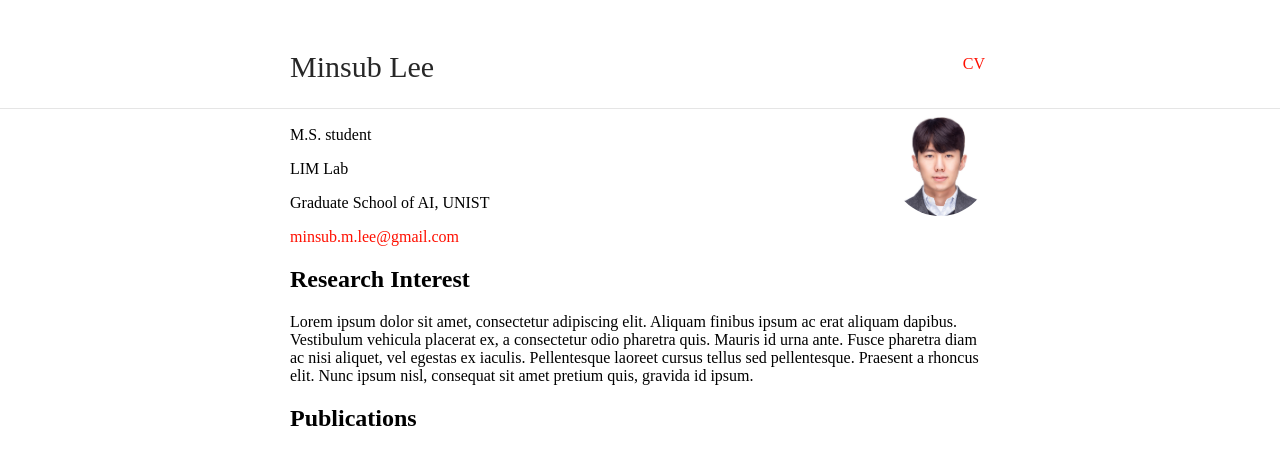
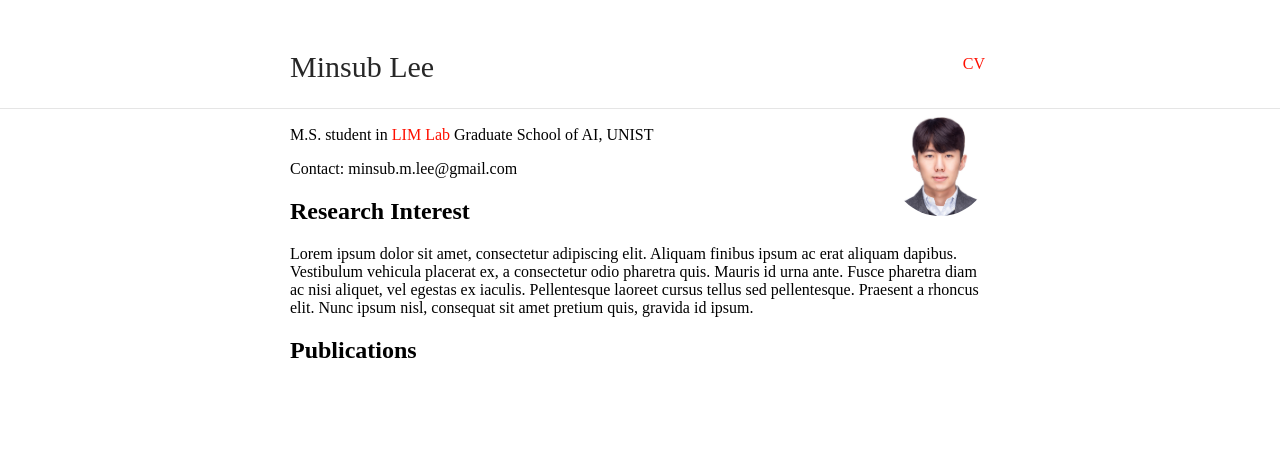
Before and after one commit to msublee/msublee.github.io, a Jekyll site: the page built from index.md, in a window 1280 px wide. Shown: the top 465 px of the page. Built offline with Jekyll 4.4.1, drawn with Linux system fonts in a browser that asks for light colours.

```diff
--- a/index.md
+++ b/index.md
@@ -6,13 +6,10 @@ layout: default
 
 <img class="profile-picture" src="minsub.jpg">
 
-M.S. student
-
-LIM Lab
-
+M.S. student in [LIM Lab](https://sites.google.com/view/sungbin/)
 Graduate School of AI, UNIST
 
-[minsub.m.lee@gmail.com](minsub.m.lee@gmail.com)
+Contact: minsub.m.lee@gmail.com
 
 ## Research Interest
 
```
